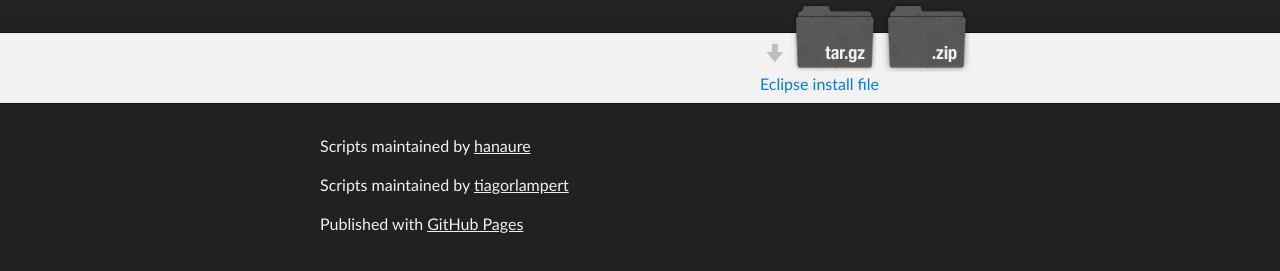
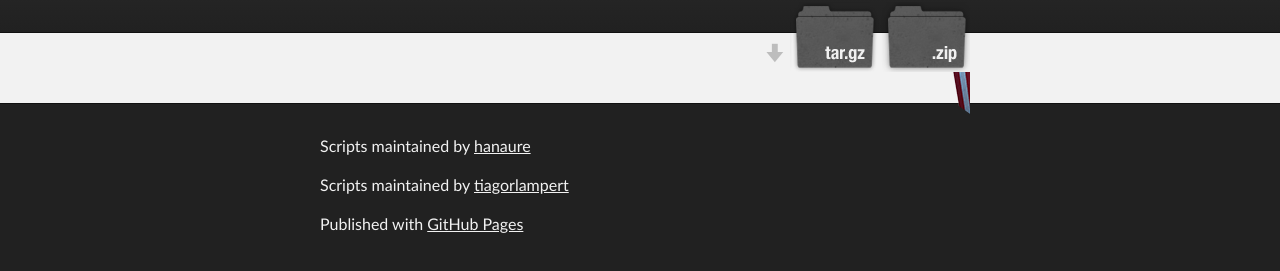
Before and after one commit to hanaure/Scripts, a plain HTML site: page index.html in a window 1280 px wide. Shown: the part 177-448 px from the top of the page. Drawn offline with Linux system fonts and the light colour scheme.

Commit message:
Add files via upload

```diff
--- a/stylesheets/stylesheet.css
+++ b/stylesheets/stylesheet.css
@@ -334,6 +334,15 @@ Full-Width Styles
   overflow: hidden;
   background: url(../images/sprite_download.png) no-repeat bottom left;
 }
+.tar_popcorntime_link {
+  display: block;
+  float: right;
+  width: 70px;
+  height:70px;
+  text-indent: -5000px;
+  overflow: hidden;
+  background: url(../images/popcorntime1.png) no-repeat bottom left;
+}
 
 .tar_download_link {
   display: block;
@@ -353,6 +362,11 @@ Full-Width Styles
 .tar_download_link:hover {
   background: url(../images/sprite_download.png) no-repeat top right;
 }
+
+.tar_download_link:hover {
+  background: url(../images/popcorntime1.png) no-repeat top right;
+}
+
 
 #main_content_wrap {
   background: #f2f2f2;
```
